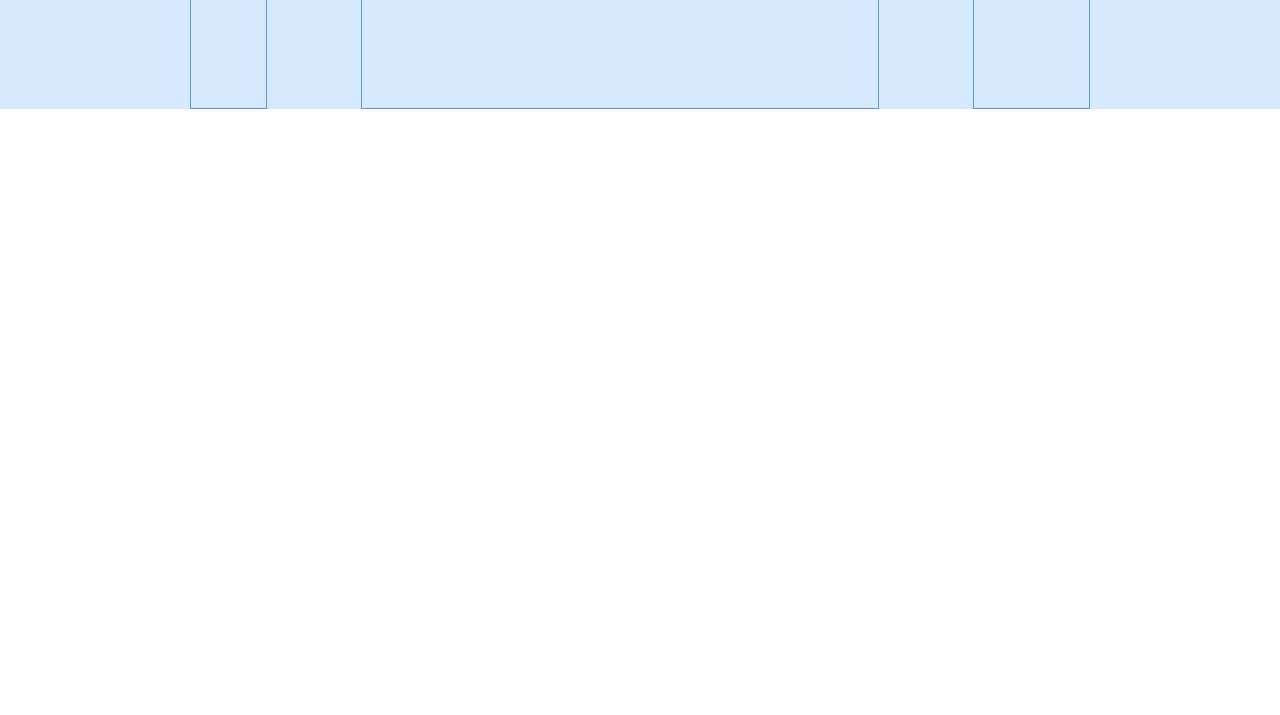
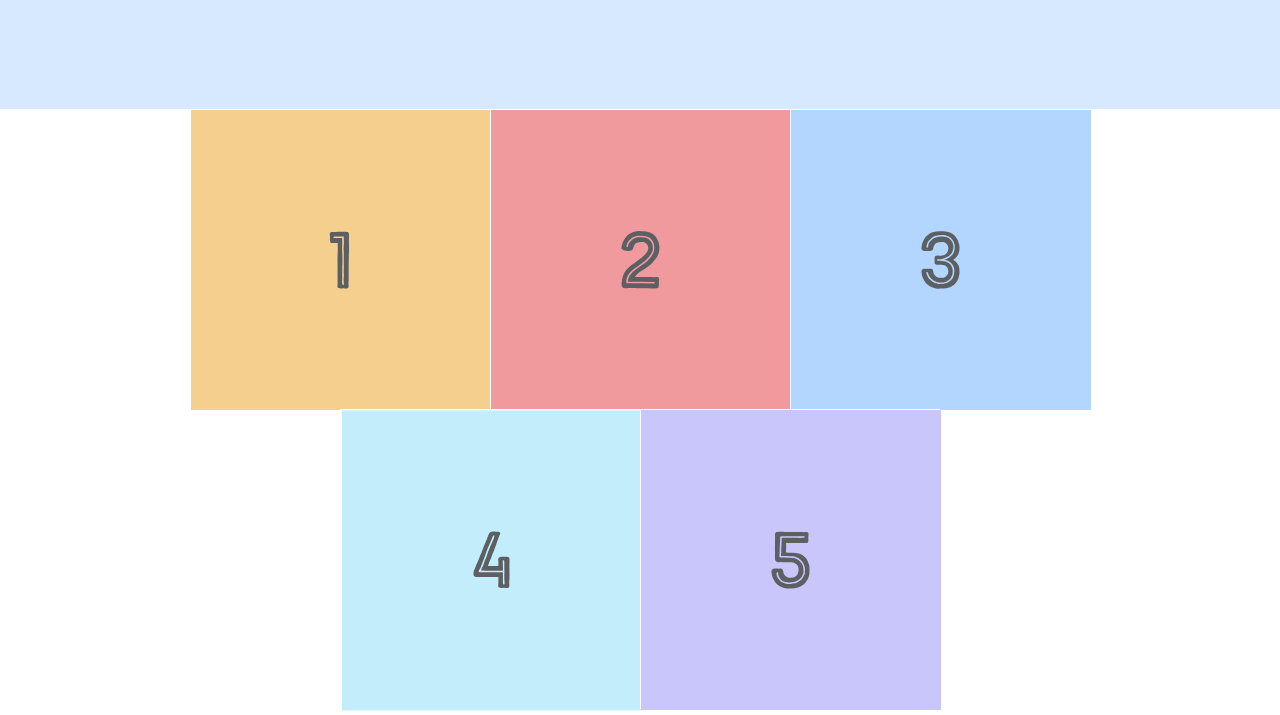
Before and after one commit to Sujayweb3master/html-css-practice, a plain HTML site: page flexbox/index.html in a window 1280 px wide. Shown: the part 249-964 px from the top of the page. Before the commit the page ends 800 px from the top, so only its background shows below. Drawn offline with Linux system fonts and the light colour scheme.

Commit message:
Add use of wrapping technique

```diff
--- a/flexbox/index.html
+++ b/flexbox/index.html
@@ -22,5 +22,24 @@
           <div class='social'><img src='images/social-icons.svg'/></div>
         </div>
       </div>
+    <div class='photo-grid-container'>
+        <div class='photo-grid'>
+            <div class='photo-grid-item first-item'>
+                <img src='images/one.svg'/>
+            </div>
+            <div class='photo-grid-item'>
+                <img src='images/two.svg'/>
+            </div>
+            <div class='photo-grid-item'>
+                <img src='images/three.svg'/>
+            </div>
+            <div class='photo-grid-item'>
+                <img src='images/four.svg'/>
+            </div>
+            <div class='photo-grid-item last-item'>
+                <img src='images/five.svg'/>
+            </div>
+        </div>
+    </div>
   </body>
 </html>
--- a/flexbox/styles.css
+++ b/flexbox/styles.css
@@ -51,11 +51,29 @@
 
   .header {
     /* ... */
-    align-items: stretch;    /* Change this */
+    align-items: center;
   }
 
-  .social,
-  .logo,
-  .subscribe {
-    border: 1px solid #5995DA;
+  .photo-grid-container {
+    display: flex;
+    justify-content: center;
   }
+
+  .photo-grid {
+    width: 900px;
+    display: flex;
+    justify-content: flex-start;
+  }
+
+  .photo-grid-item {
+    border: 1px solid #fff;
+    width: 300px;
+    height: 300px;
+  }
+
+  .photo-grid {
+    width: 900px;
+    display: flex;
+    justify-content: center;
+    flex-wrap: wrap;
+  }
```
